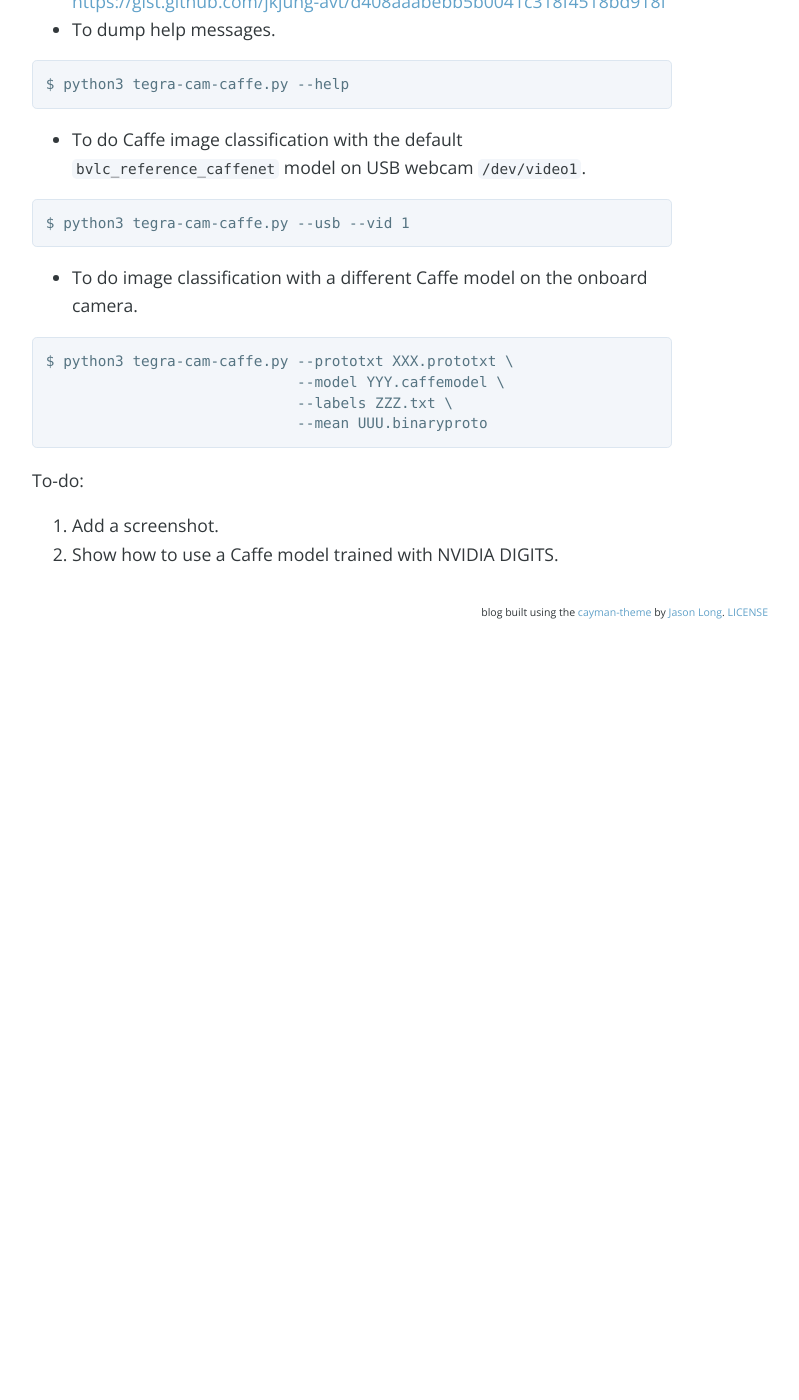
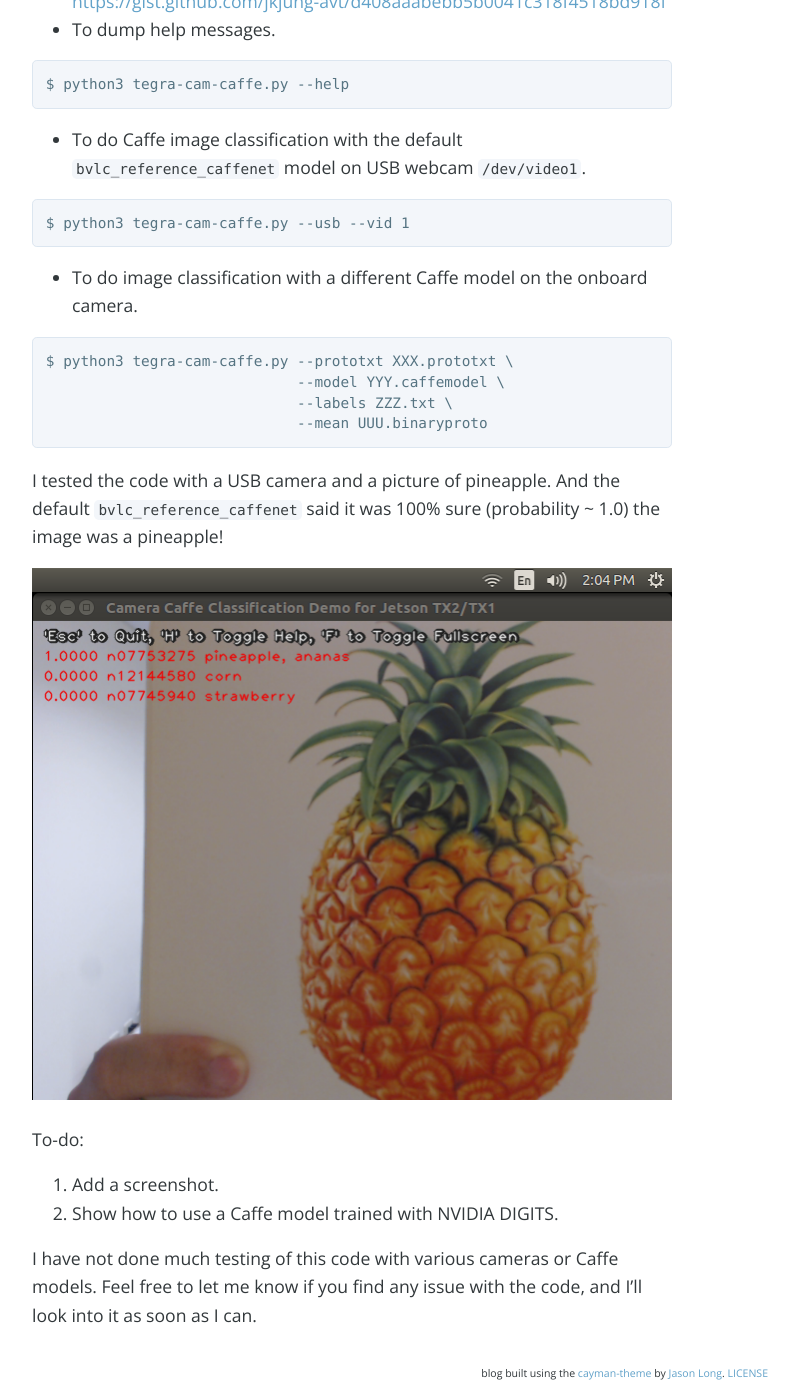
Before and after one commit to jkjung-avt/jkjung-avt.github.io, a Jekyll site: the page built from _posts/2017-10-27-tx2-camera-caffe.md, in a window 1280 px wide and 1400 px high, scrolled down 1592 px. Shown: the whole window, without its empty margins (288-1087 px from the left). Built offline with Jekyll 4.4.1, drawn with Linux system fonts in a browser that asks for light colours; nearby versions of some CDN libraries; comment, search, counter and statistics services are not loaded; before the commit the page ends 2231 px from its top, so only the background shows below that.

Commit message:
Add the pineapple picture

````diff
--- a/_posts/2017-10-27-tx2-camera-caffe.md
+++ b/_posts/2017-10-27-tx2-camera-caffe.md
@@ -55,7 +55,13 @@ $ python3 tegra-cam-caffe.py --prototxt XXX.prototxt \
                              --mean UUU.binaryproto
 ```
 
+I tested the code with a USB camera and a picture of pineapple. And the default `bvlc_reference_caffenet` said it was 100% sure (probability ~ 1.0) the image was a pineapple!
+
+![A pineapple picture shown to tegra-cam-caffe.py](/assets/2017-10-27-tx2-camera-caffe/pineapple.png)
+
 To-do:
 
 1. Add a screenshot.
 2. Show how to use a Caffe model trained with NVIDIA DIGITS.
+
+I have not done much testing of this code with various cameras or Caffe models. Feel free to let me know if you find any issue with the code, and I'll look into it as soon as I can.
````
Also changed, not shown: assets/2017-10-27-tx2-camera-caffe/pineapple.png (added).
